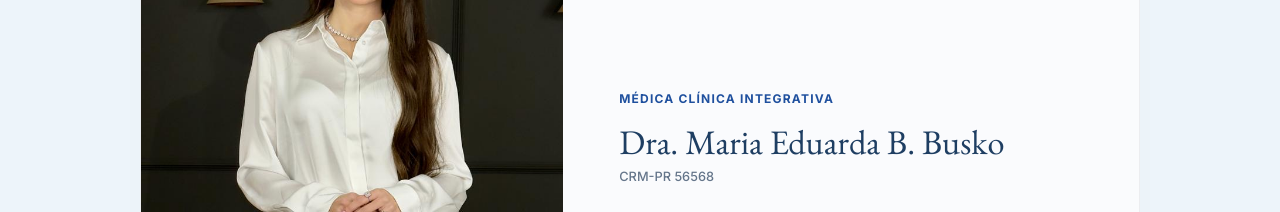
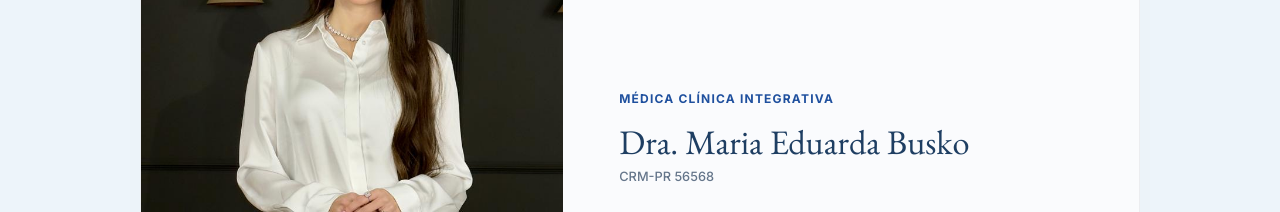
Before and after one commit to lcdeprojects/aliada-saude, a React (Vite) app: page / in a window 1280 px wide. Shown: the part 4320-4532 px from the top of the page. Built offline with nearby package versions, Linux system fonts and the light colour scheme.

Commit message:
fixMaria

```diff
--- a/src/pages/ClinicPage.jsx
+++ b/src/pages/ClinicPage.jsx
@@ -177,7 +177,7 @@ export default function ClinicPage() {
                                 </div>
                                 <div className="specialist-details">
                                     <span className="spec-role">Médica Clínica Integrativa</span>
-                                    <h3>Dra. Maria Eduarda B. Busko</h3>
+                                    <h3>Dra. Maria Eduarda Busko</h3>
                                     <span className="spec-crm">CRM-PR 56568</span>
                                     <p>Reconhecida pela abordagem humanizada no tratamento clínico da obesidade. Alia a medicina baseada em evidências a estratégias práticas de dosagens hormonais e controle do comportamento alimentar.</p>
                                 </div>
```
